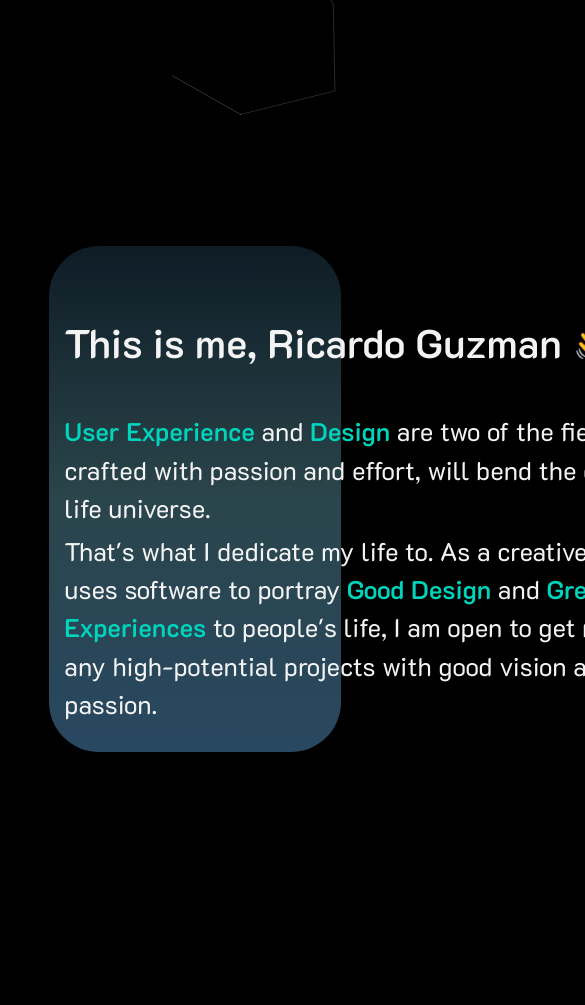
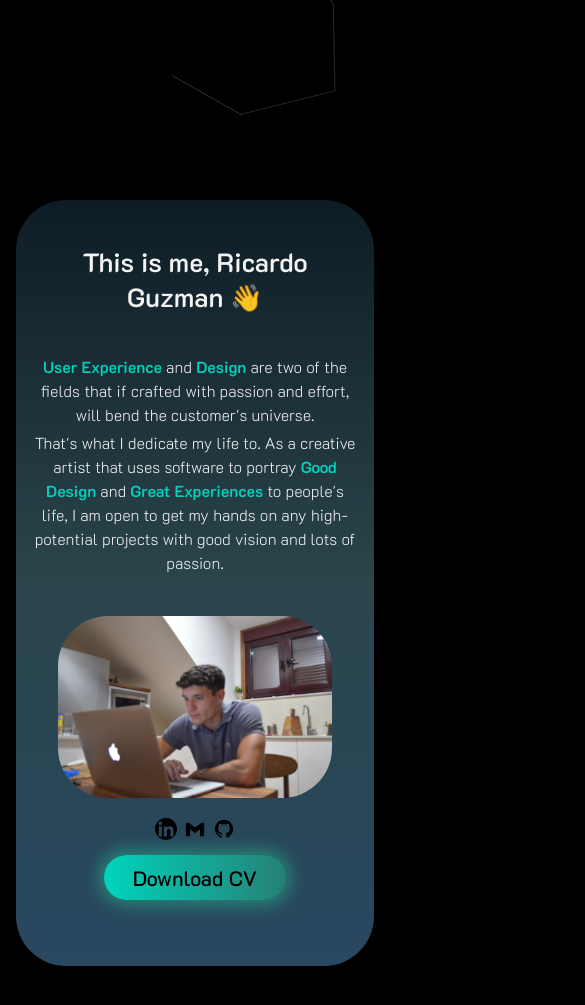
Before and after one commit to ricard0g/portfolioProject, a plain HTML site: page index.html in a window 390 px wide. Shown: the part 693-1698 px from the top of the page, 585 px wide, since content can reach past the window. Before the commit the page ends 1529 px from the top, so only its background shows below. Drawn offline with nearby package versions, Linux system fonts and the light colour scheme.

Commit message:
About me completely responsive and finished

```diff
--- a/index.html
+++ b/index.html
@@ -81,23 +81,54 @@
 					<div class="about-me-description">
 						<h2 class="about-me-title">This is me, Ricardo Guzman &#128075;</h2>
 						<p class="about-me-subheading">
-							<strong class="about-me-strong">User Experience</strong> and <strong class="about-me-strong">Design</strong> are two of the fields that if crafted
-							with passion and effort, will bend the customer's life
-							universe.
+							<strong class="about-me-strong">User Experience</strong> and
+							<strong class="about-me-strong">Design</strong> are two of the
+							fields that if crafted with passion and effort, will bend the
+							customer's universe.
 						</p>
 						<p class="about-me-subheading">
 							That's what I dedicate my life to. As a creative artist that uses
-							software to portray <strong class="about-me-strong">Good Design</strong> and <strong class="about-me-strong">Great Experiences</strong> to people's
-							life, I am open to get my hands on any high-potential projects with
-							good vision and lots of passion.
+							software to portray
+							<strong class="about-me-strong">Good Design</strong> and
+							<strong class="about-me-strong">Great Experiences</strong> to
+							people's life, I am open to get my hands on any high-potential
+							projects with good vision and lots of passion.
 						</p>
 					</div>
 					<div class="photo">
 						<img
 							src="./resources/media/inFronOfLaptopPhoto.JPG"
-							alt="Ricardo in front of a laptop working"
+							alt="Me in front of a laptop working"
 							class="personal-photo"
 						/>
+						<div class="svg-button-container">
+							<div class="svg-container">
+								<a
+									href="http://www.linkedin.com/in/ricardo-guzman-duran-a09b62176"
+									><img
+										src="./resources/media/linkedin-logo-svgrepo-com.svg"
+										alt="linkedin icon"
+										class="svg"
+								/></a>
+								<a href="http://ricardoguzman444@gmail.com"
+									><img
+										src="./resources/media/bxl-gmail.svg"
+										alt="gmail icon"
+										class="svg"
+								/></a>
+								<a href="https://github.com/ricard0g"
+									><img
+										src="./resources/media/bxl-github.svg"
+										alt="github icon"
+										class="svg"
+								/></a>
+							</div>
+							<div class="button-container">
+								<a href="#button-cv" class="button" id="button-cv"
+									>Download CV</a
+								>
+							</div>
+						</div>
 					</div>
 				</section>
 			</section>
--- a/main.js
+++ b/main.js
@@ -1,3 +1,20 @@
+// // Buttons animation
+
+const buttons = document.querySelectorAll(".button");
+buttons.forEach((btn) => {
+	btn.addEventListener("click", function(e) {
+		let x = e.target.clientX - e.target.offsetLeft;
+		let y = e.target.clientY - e.target.offsetTop;
+		let ripples = document.createElement("span");
+		ripples.style.left = x + "px";
+		ripples.style.top = y + "px";
+		this.appendChild(ripples);
+
+		setTimeout(() => {
+			ripples.remove();
+		}, 750);
+	});
+});
 // Toggle animation and then the elements part of the toggle animation
 
 const toggle = document.querySelector(".toggle");
--- a/resources/styles/styles.css
+++ b/resources/styles/styles.css
@@ -577,13 +577,13 @@ model-viewer {
 }
 
 .about-me {
-	position: relative;
 	display: inline-block;
-	display: grid;
-	grid-template-columns: repeat(3, 1fr);
-	column-gap: 2vw;
+	display: flex;
+	flex-flow: row wrap;
+	justify-content: space-around;
+	align-items: center;
 	place-items: center;
-	height: 75%;
+	height: 80%;
 	width: 75%;
 	margin: 0 auto;
 	padding: 0 4vw;
@@ -623,12 +623,12 @@ model-viewer {
 	flex-direction: column;
 	justify-content: space-around;
 	align-content: flex-start;
-	width: 100%;
+	width: 50%;
 	height: 75%;
 }
 
 .about-me-title {
-	font-size: 2.5rem;
+	font-size: 2vw;
 	font-weight: 600;
 	color: #f9f9f9f9;
 	margin-bottom: 4vh;
@@ -642,10 +642,10 @@ model-viewer {
 }
 
 .about-me-subheading {
-	font-size: 1.6rem;
-	width: 40ch;
+	font-size: 1.2vw;
+	max-width: 40ch;
 	line-height: 1.5;
-	font-weight: 400;
+	font-weight: 200;
 	color: #f9f9f9f9;
 	margin-top: .5vh;
 }
@@ -656,25 +656,263 @@ model-viewer {
 }
 
 .photo {
-	display: inline-block;
-	position: relative;
-	width: 90%;
-	overflow: hidden;
+	display: flex;
+	flex-direction: column;
+	justify-content: center;
+	align-content: center;
+	width: 45%;
+	height: 100%;
+	overflow: visible;
 	border-radius: 50px;
-	grid-column: 2 / 4;
 	transition: all 0.5s ease;
 }
 
-.photo:hover {
+
+.personal-photo {
+	width: 100%;
+	height: auto;
+	display: block;
+	border-radius: 50px;
+	margin-top: 8vh;
+	transition: all 0.5s ease;
+}
+
+.personal-photo:hover {
 	box-shadow: 6px 6px 0px 3px rgba(0, 0, 0, 0.7);
 	transform: translateY(-20px);
 }
 
-.personal-photo {
-	position: relative;
-	max-width: 100%;
+.svg-button-container {
+	display: flex;
+	justify-content: space-between;
+	align-items: center;
+	padding: 3%;
+	height: 20%;
+}
+
+.svg-container {
+	display: flex;
+	justify-content: flex-start;
+	align-items: center;
+	max-height: 100%;
+	width: 40%;
+}
+
+.svg-container a {
+	margin: 0 3%;
+	width: 15%;
+	clip-path:  border-box circle(90%);
+	transition: all 0.5s ease;
+}
+
+.svg-container a:hover {
+	transform: translateY(-10px);
+}
+
+.svg {
+	width: 100%;
+	transition: all 0.5s ease;
+}
+
+.button-container {
+	display: flex;
+	justify-content: center;
+	align-items: center;
+	width: 40%;
+	height: 100%;
+}
+
+.button {
+    position: relative;
+    display: inline-block;
+    background: linear-gradient(90deg, #00D4BC, #268075);
+    width: fit-content;
+    margin: 0 auto;
+    min-height: 3.5vh;
+    padding: 3vh 4vw;
+    text-decoration: none;
+    border-radius: 50px;
+    color: #000000;
+    font-size: 1.3rem;
+    font-weight: 500;
+    box-shadow: 0 0 15px 6px rgba(38, 128, 117, 1);
+    overflow: hidden;
+}
+
+#button-cv {
+	margin: 0 auto;
+	text-align: center;
 	height: auto;
-	display: block;
-	border-radius: 50px;
-	transition: all 0.5 ease;
+	width: 100%;
+	padding: 10%;
 }
+
+.button > span {
+    position: absolute;
+    background-color: #fff;
+    transform: translate(-50%, -50%);
+    pointer-events: none;
+    border-radius: 50%;
+    animation: animate 750ms linear infinite;
+}
+
+@keyframes animate {
+    0% {
+        width: 0px;
+        height: 0px;
+        opacity: 0.5;
+    }
+    100% {
+        width: 600px;
+        height: 600px;
+        opacity: 0;
+    }
+}
+
+@media only screen and (max-width: 1220px){
+	.about-me {
+		width: 90%;
+	}
+
+	.about-me-title {
+		font-size: 2rem;
+	}
+
+	.about-me-subheading {
+		font-size: 1.2rem;
+	}
+
+	.button-container {
+		width: 60%;
+	}
+}
+
+@media only screen and (max-width: 912px){
+	.about-me-subheading {
+		font-size: 1.1rem;
+	}
+}
+
+@media only screen and (max-width: 850px) {
+	.about-me-container {
+		height: 100vh;
+		padding: 10%;
+	}
+
+	.about-me {
+		flex-flow: column nowrap;
+		justify-content: space-around;
+		align-content: center;
+		height: 100%;
+		width: 85%;
+		padding: 10%;
+	}
+
+	.about-me-description {
+		width: 100%;
+		margin-top: 2%;
+	}
+
+	.about-me-title {
+		font-size: 1.75rem;
+		text-align: center;
+	}
+
+	.about-me-subheading {
+		font-size: 1rem;
+		text-align: center;
+	}
+
+	.photo {
+		width: 100%;
+		margin-top: 5%;
+	}
+
+
+	.personal-photo {
+		max-width: 75%;
+		margin: 0 auto;
+	}
+
+	.svg-button-container {
+		margin: 5% auto;
+	}
+
+	.button-container {
+		height: 70%;
+		width: 60%;
+	}
+
+	#button-cv {
+		padding: 5%;
+	}
+}
+
+@media only screen and (max-width: 674px){
+	.about-me {
+		padding: 6.5%;
+		width: 90%;
+	}
+}
+
+@media only screen and (max-width: 550px){
+	.about-me-container {
+		padding: 10% 6%;
+	}
+
+	.about-me {
+		padding: 6.5%;
+		width: 95%;
+	}
+
+	.about-me-title {
+		margin-top: 5%;
+		font-size: 1.65rem;
+	}
+
+	.personal-photo {
+		max-width: 85%;
+		margin: 0 auto;
+	}
+
+	.svg-button-container {
+		flex-direction: column;
+		justify-content: space-around;
+		align-content: center;
+		height: 28%;
+		margin-top: 3%;
+	}
+
+	.svg-container {
+		justify-content: center;
+	}
+
+	.svg-container a {
+		width: 18%;
+	}
+
+	.button-container {
+		height: 50%;
+		width: 60%;
+		margin-top: 5%;
+		margin-bottom: 3%;
+	}
+}
+
+@media only screen and (max-width: 450px){
+	.about-me-container {
+		padding: 10% 4%;
+	}
+
+	.about-me{
+		padding: 5%;
+		width: 100%;
+	}
+}
+
+@media only screen and (max-width: 375px){
+	.about-me{
+		padding: 3.5%;
+		width: 100%;
+	}
+}
```
Also changed, not shown: resources/media/bxl-linkedin.svg (deleted), resources/media/linkedin-logo-svgrepo-com.svg (added).
